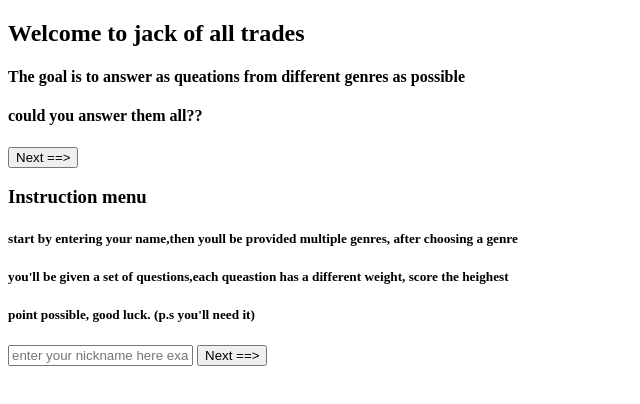
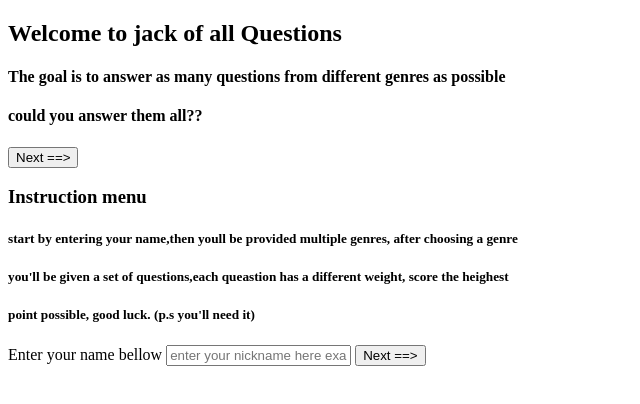
Before and after one commit to alid0721/Quiz-game-, a plain HTML site: page index.html in a window 1280 px wide. Shown: the whole page, without its empty margins (0-640 px from the left). Drawn offline with Linux system fonts and the light colour scheme.

Commit message:
fixed a few spelling errors and tried to store the player name in the js file

```diff
--- a/index.html
+++ b/index.html
@@ -10,8 +10,8 @@
 </head>
 <body>
     <section id="title screen">
-        <h1>Welcome to jack of all trades</h1>
-        <h4>The goal is to answer as queations from different genres as possible</h4>
+        <h1>Welcome to jack of all Questions</h1>
+        <h4>The goal is to answer as many questions from different genres as possible</h4>
         <h4>could you answer them all??</h4>
     </section>
     <button onclick="console.log('button clicked!')" id="nextButton">Next ==></button>
@@ -21,7 +21,8 @@
         <h5>you'll be given a set of questions,each queastion has a different weight, score the heighest </h5>
         <h5>point possible, good luck. (p.s you'll need it)</h5>
     </section>
-    <input type="text" placeholder="enter your nickname here example:AAA">
-    <button onclick="console.log('button clicked!')" id="nextButton">Next ==></button>
+    <label>Enter your name bellow</label>
+    <input type="text" id="nameInput" placeholder="enter your nickname here example:AAA">
+    <button onclick="" id="secNextButton">Next ==></button>
 </body>
 </html>
--- a/jss/app.js
+++ b/jss/app.js
@@ -0,0 +1,8 @@
+const playerName=document.querySelector("#nameInput")
+const nameNextButton=document.querySelector("#secNextButton")
+let currentPlayer
+nameNextButton.addEventListener("click",()=>{
+    currentPlayer=playerName.value
+    //playerName=''
+})
+console.log(currentPlayer)
```
